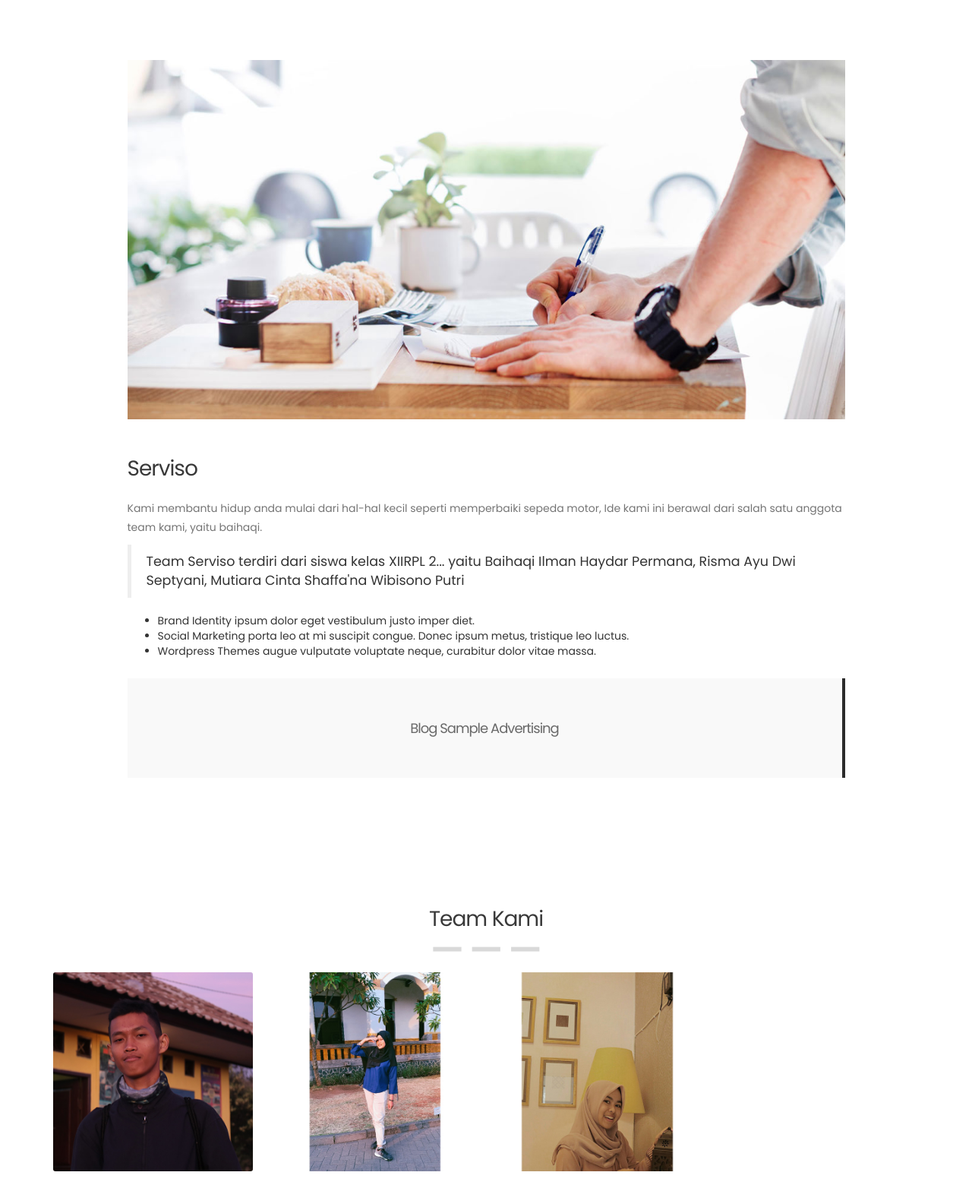
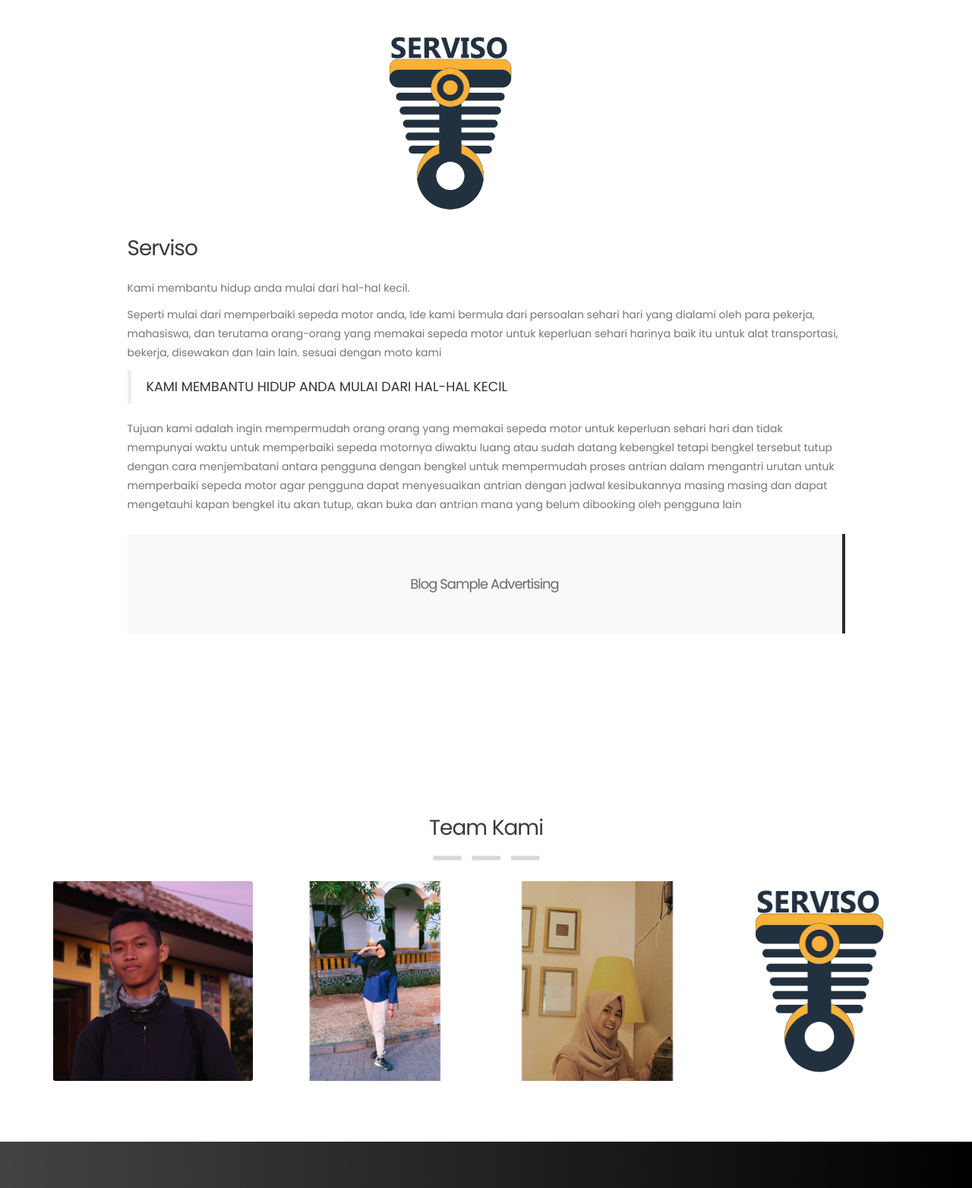
Before and after one commit to Rismaads/serviso, a CodeIgniter app: page /serviso/index.php/about_us in a window 1280 px wide. Shown: the part 521-2085 px from the top of the page at 76% size. Run offline with CodeIgniter, Linux system fonts and the light colour scheme; some libraries are stand-ins or nearby versions.

Commit message:
update fronend

```diff
--- a/application/views/v_about_us.php
+++ b/application/views/v_about_us.php
@@ -49,16 +49,20 @@ http://www.templatemo.com/tm-509-hydro
                <!-- MENU LINKS -->
                <div class="collapse navbar-collapse">
                     <ul class="nav navbar-nav navbar-nav-first">
-                    <li><a href="<?php echo base_url(); ?>index.php/home_user">Halaman Utama</a></li>
-                         <li><a href="<?php echo base_url(); ?>index.php/home_user">Bengkel</a></li>
-                         <li><a href="<?php echo base_url(); ?>index.php/home_user">Kesan</a></li>
-                         <li><a href="<?php echo base_url(); ?>index.php/home_user">Kontak</a></li>
+                         <li><a href="<?php echo base_url(); ?>index.php/home_user">Halaman Utama</a></li>
+                         <li><a href="#blog" class="smoothScroll">Bengkel</a></li>
+                         <li><a href="#work" class="smoothScroll">Kesan</a></li>
+                         <li><a href="#panggil" class="smoothScroll">Kontak</a></li>
+                         <?php if($this->session->userdata('id_level') == 2) :?>
+                         <li><a href="<?=base_url()?>index.php/dashboard_c" class="smoothScroll">Dashboard</a></li>
+                         <?php endif ; ?>
+
                     </ul>
 
                     <ul class="nav navbar-nav navbar-right">
 
-                         <?php if ($this->session->userdata('login_user') == FALSE) : ?>
-                         <!-- <li class="section-btn" href="#modal-form" data-toggle="modal" data-target="#modal-form"><a>Masuk</a></li> -->
+                         <?php if ($this->session->userdata('login') == FALSE) : ?>
+                         <li class="section-btn" href="#modal-form" data-toggle="modal" data-target="#modal-form"><a>Masuk</a></li>
 
                          <?php else : ?>
 
@@ -94,21 +98,20 @@ http://www.templatemo.com/tm-509-hydro
 
                     <div class="col-md-offset-1 col-md-10 col-sm-12">
                          <!-- BLOG THUMB -->
-                         <div class="blog-detail-thumb">
-                              <div class="blog-image">
-                                   <img src="<?php echo base_url(); ?>user/images/blog-detail-image.jpg" class="img-responsive" alt="Blog Image">
+                         <div class="blog-detail-thumb" style="margin-top:-8em;">
+                              <div class="blog-image1">
+                                   <img src="<?php echo base_url(); ?>user/images/HQ-8.png" style="height: 250px !important; width:250px !important; margin-left:300px !important" class="img-responsive" alt="Blog Image" height="1000px" width="1000px">
                               </div>
-                              <h2>Serviso</h2>
+                              <div style="margin-top:-40em;">
 
-                              <p>Kami membantu hidup anda mulai dari hal-hal kecil seperti memperbaiki sepeda motor, Ide kami ini berawal dari salah satu anggota team kami, yaitu baihaqi.</p>
+                                   <h2>Serviso</h2>
 
-                              <blockquote>Team Serviso terdiri dari siswa kelas XIIRPL 2... yaitu Baihaqi Ilman Haydar Permana, Risma Ayu Dwi Septyani, Mutiara Cinta Shaffa'na Wibisono Putri</blockquote>
+                                   <p>Kami membantu hidup anda mulai dari hal-hal kecil.</p>
+                                   <p>Seperti mulai dari memperbaiki sepeda motor anda, Ide kami bermula dari persoalan sehari hari yang dialami oleh para pekerja, mahasiswa, dan terutama orang-orang yang memakai sepeda motor untuk keperluan sehari harinya baik itu untuk alat transportasi, bekerja, disewakan dan lain lain. sesuai dengan moto kami</p>
+                                   <blockquote>KAMI MEMBANTU HIDUP ANDA MULAI DARI HAL-HAL KECIL</blockquote>
+                                   <p>Tujuan kami adalah ingin mempermudah orang orang yang memakai sepeda motor untuk keperluan sehari hari dan tidak mempunyai waktu untuk memperbaiki sepeda motornya diwaktu luang atau sudah datang kebengkel tetapi bengkel tersebut tutup dengan cara menjembatani antara pengguna dengan bengkel untuk mempermudah proses antrian dalam mengantri urutan untuk memperbaiki sepeda motor agar pengguna dapat menyesuaikan antrian dengan jadwal kesibukannya masing masing dan dapat mengetauhi kapan bengkel itu akan tutup, akan buka dan antrian mana yang belum dibooking oleh pengguna lain</p>
 
-                              <ul>
-                                   <li>Brand Identity ipsum dolor eget vestibulum justo imper diet.</li>
-                                   <li>Social Marketing porta leo at mi suscipit congue. Donec ipsum metus, tristique leo luctus.</li>
-                                   <li>Wordpress Themes augue vulputate voluptate neque, curabitur dolor vitae massa.</li>
-                              </ul>
+                              </div>
 
                               <div class="blog-ads">
                                    <h4>Blog Sample Advertising</h4>
@@ -176,9 +179,24 @@ http://www.templatemo.com/tm-509-hydro
                          </div>
                     </div>
 
+                    <div class="col-md-3 col-sm-6">
+                         <!-- WORK THUMB -->
+                         <div class="work-thumb">
+                              <a href="<?php echo base_url(); ?>user/images/HQ-9.png" class="image-popup">
+                                   <img src="<?php echo base_url(); ?>user/images/HQ-9.png" class="img-responsive" alt="Work">
+
+                                   <div class="work-info">
+                                        <h3>SERVISO</h3>
+                                        <small>Kami dari team Serviso mengucapkan termiakasih sebsar-besarnya atas bantuan teman-teman dan bapak ibu guru yang telah membantu web ini berdiri</small>
+                                   </div>
+                              </a>
+                         </div>
+                    </div>
+
                </div>
           </div>
      </section>
+
 
          <!-- FOOTER -->
          <footer id="panggil" data-stellar-background-ratio="0.5">
--- a/application/views/v_pemesanan.php
+++ b/application/views/v_pemesanan.php
@@ -112,7 +112,7 @@ http://www.templatemo.com/tm-509-hydro
         <div id="tampil_id">
 
         </div>
-          <div class="row">
+          <div class="row" style="margin-bottom:50px; !important">
             <div class="col-md-4">
               <div class="body-checkout">
                 <p>Nama Pelanggan</p>
@@ -130,7 +130,7 @@ http://www.templatemo.com/tm-509-hydro
               </div>
             </div>
           </div>
-          <li><a class="section-btn2" data-toggle="modal"data-target="#modal-pesan" >Repair</a></li>
+
 
 </main><!-- /.container -->
 
--- a/user/css/templatemo-style.css
+++ b/user/css/templatemo-style.css
@@ -531,6 +531,7 @@ section {
 #blog-header,
 #blog-detail {
   text-align: left;
+  margin-bottom: 5em;
 }
 
 #blog-header {
@@ -585,11 +586,16 @@ section {
 }
 
 #blog-detail h2 {
-  padding: 25px 0 10px 0;
+  padding: 10px 0 10px 0;
 }
 
 .blog-info {
   padding: 75px 25px;
+}
+
+.blog-image1{
+  height: 800px;
+  width: 800px;
 }
 
 .blog-info h3 {
```
Also changed, not shown: application/views/v_detail_bengkel.php (+23 -11 lines), servis.sql (+40 -40 lines), assets/cover_bengkel/work-image3.jpg (added), user/images/1015386-amazing-michael-jordan-wallpaper-1920x1080-1920x1080-for-hd-1080p.jpg (deleted), user/images/1015398-michael-jordan-wallpaper-1920x1080-1920x1080-for-samsung-galaxy.jpg (deleted), user/images/1015491-free-michael-jordan-wallpaper-1920x1080-1920x1080-images.jpg (deleted), user/images/1_dirk_nowitzki.jpg (deleted), user/images/HQ-8.png, user/images/HQ-9.png (added), user/images/kobe-bryant-adidas-hd-wallpaper-63795-65925-hd-wallpapers-680x383.jpg (deleted).
